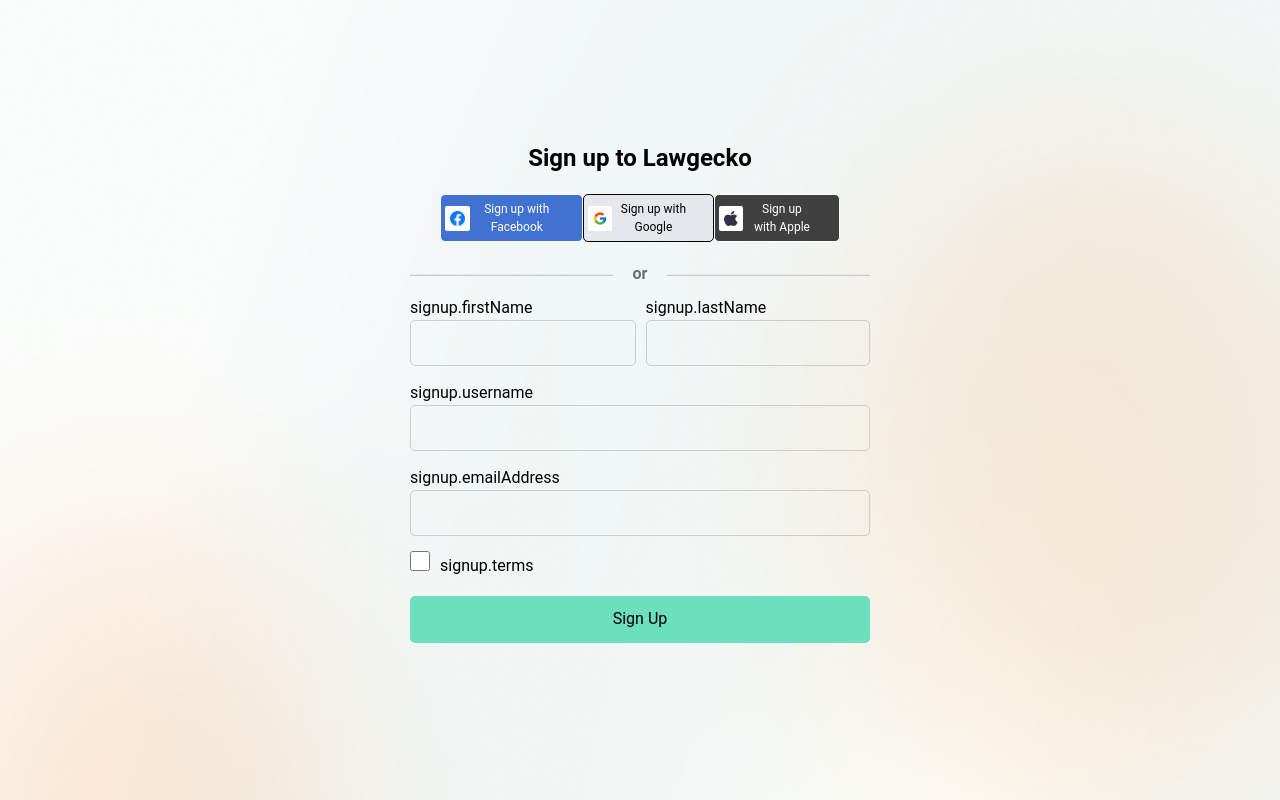
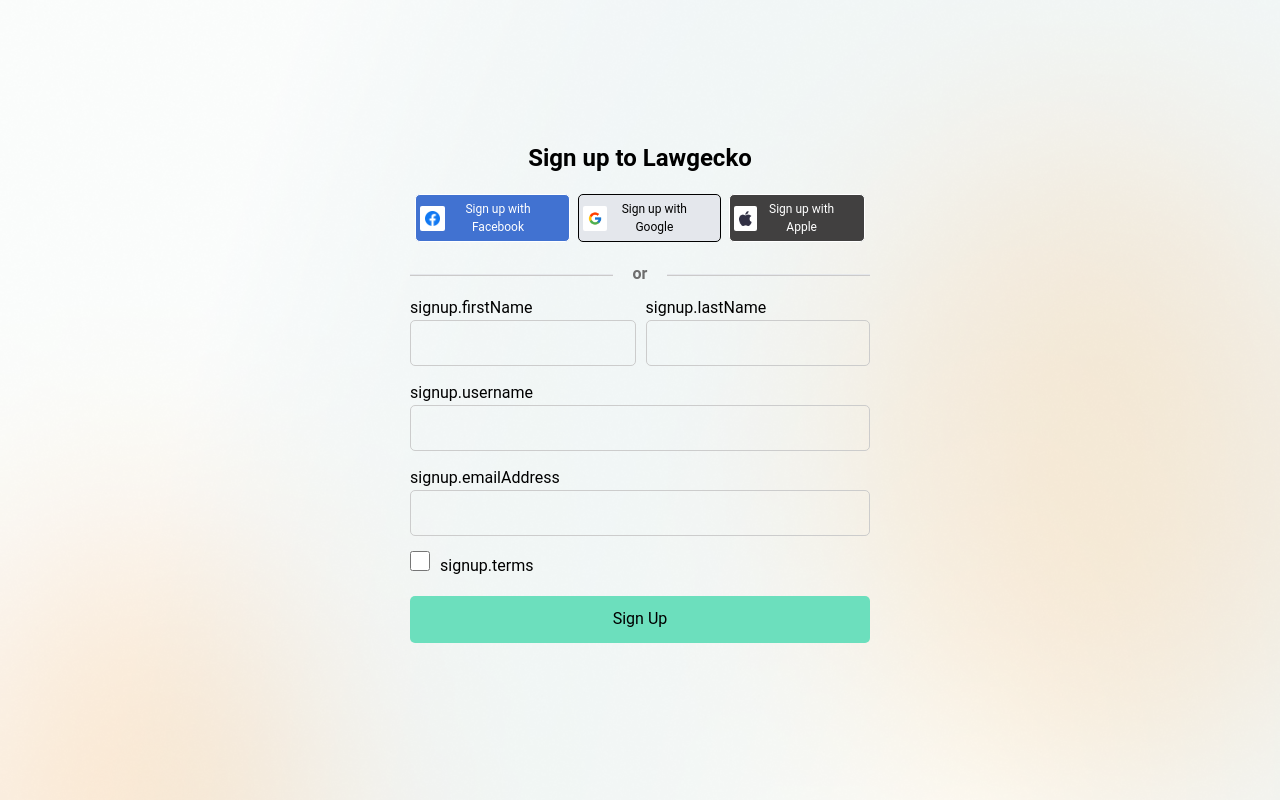
Before and after one commit to lawgeckobyglappy/lawgecko-frontend, a Vue app: page /signup in a window 1280 px wide. Built offline with nearby package versions, Linux system fonts and the light colour scheme.

Commit message:
added fb button component

```diff
--- a/src/main.js
+++ b/src/main.js
@@ -48,6 +48,7 @@ import { FontAwesomeIcon } from "@fortawesome/vue-fontawesome";
 import { fas } from "@fortawesome/free-solid-svg-icons";
 import { fab } from "@fortawesome/free-brands-svg-icons";
 import { far } from "@fortawesome/free-regular-svg-icons";
+
 import "./assets/tailwind.css";
 
 //add free icon styles to SVG core
--- a/src/views/SignUp.vue
+++ b/src/views/SignUp.vue
@@ -3,11 +3,11 @@
         <div class="signup-inner-container">
             <h1 class="mb-4 text-heading-text font-bold text-2xl">Sign up to Lawgecko</h1>
             <div class="auth">
-                <button id="facebook-btn">
+                <button id="facebook-btn" class="mr-2">
                     <img src="../assets/images/facebook.png"/>
                     Sign up with Facebook
                 </button>
-                <button id="google-btn">
+                <button id="google-btn" class="mr-2">
                     <img src="../assets/images/google.png"/>
                     Sign up with Google
                 </button>
@@ -191,7 +191,7 @@ export default {
 .auth {
     display: flex;
     justify-content: space-between;
-    max-width: 400px;
+    max-width: 450px;
     margin: 20px auto;
 }
 .auth button {
```
